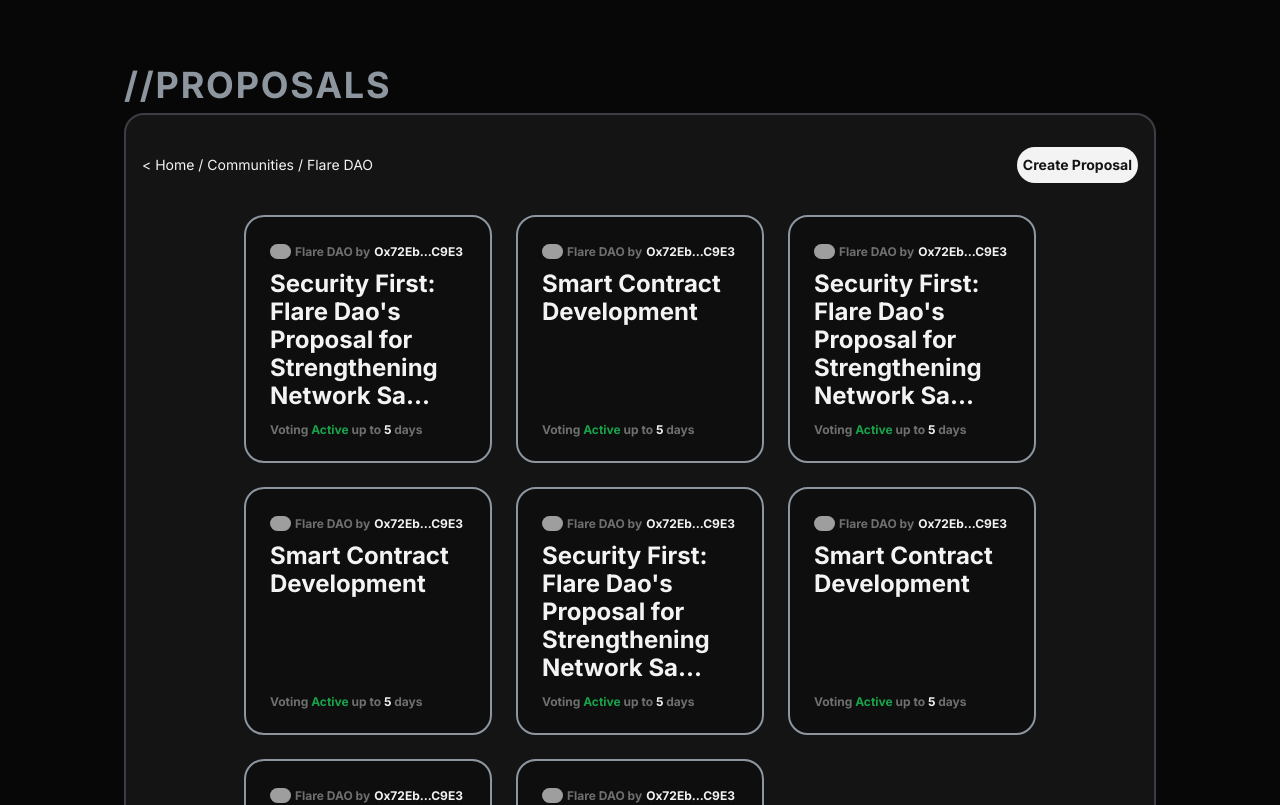
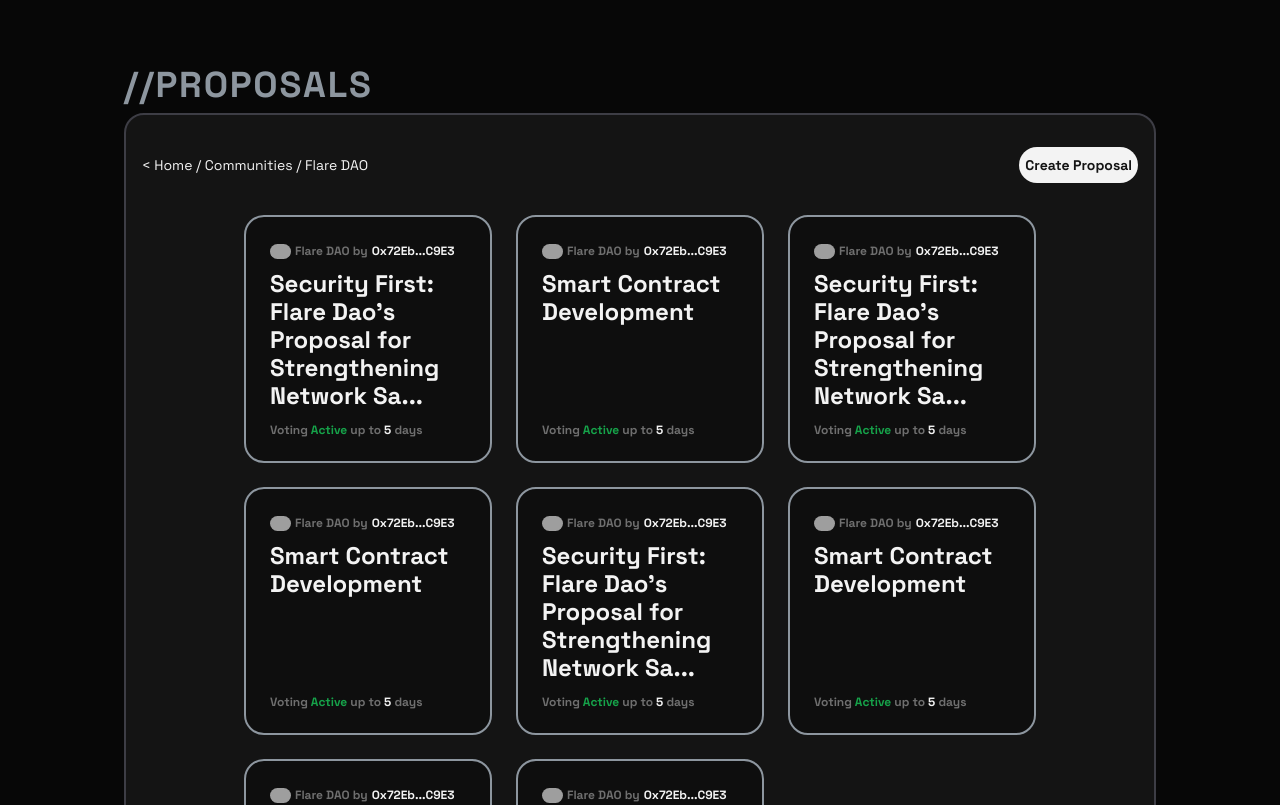
Before and after one commit to aerius-labs/zk-snap-frontend-v2, a Next.js app: page /proposal in a window 1280 px wide. Shown: the top 805 px of the page. Built offline with nearby package versions, Linux system fonts and the light colour scheme; grey boxes are pictures that could not be loaded.

Commit message:
feat: changed font to Space_Grotesk

```diff
--- a/src/app/layout.tsx
+++ b/src/app/layout.tsx
@@ -1,9 +1,9 @@
 import './globals.css';
 
 import type { Metadata } from 'next';
-import { Inter } from 'next/font/google';
+import { Space_Grotesk } from 'next/font/google';
 
-const inter = Inter({ subsets: ['latin'] });
+const inter = Space_Grotesk({ subsets: ['latin'] });
 
 export const metadata: Metadata = {
   title: 'Zk Snap',
```
